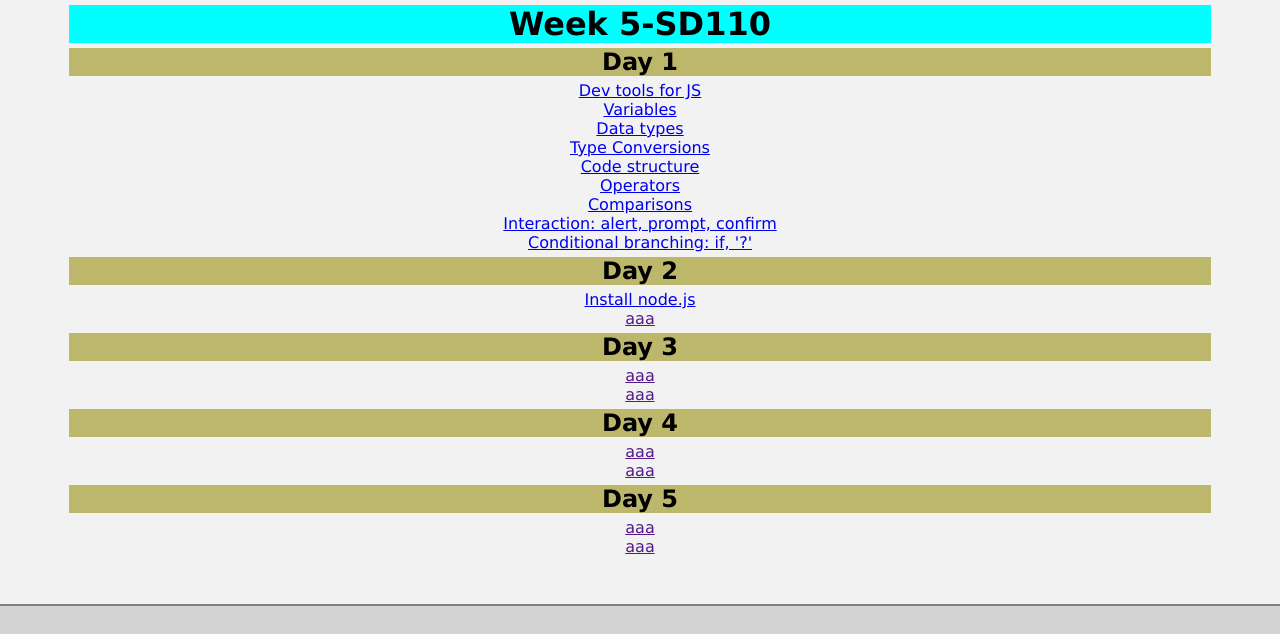
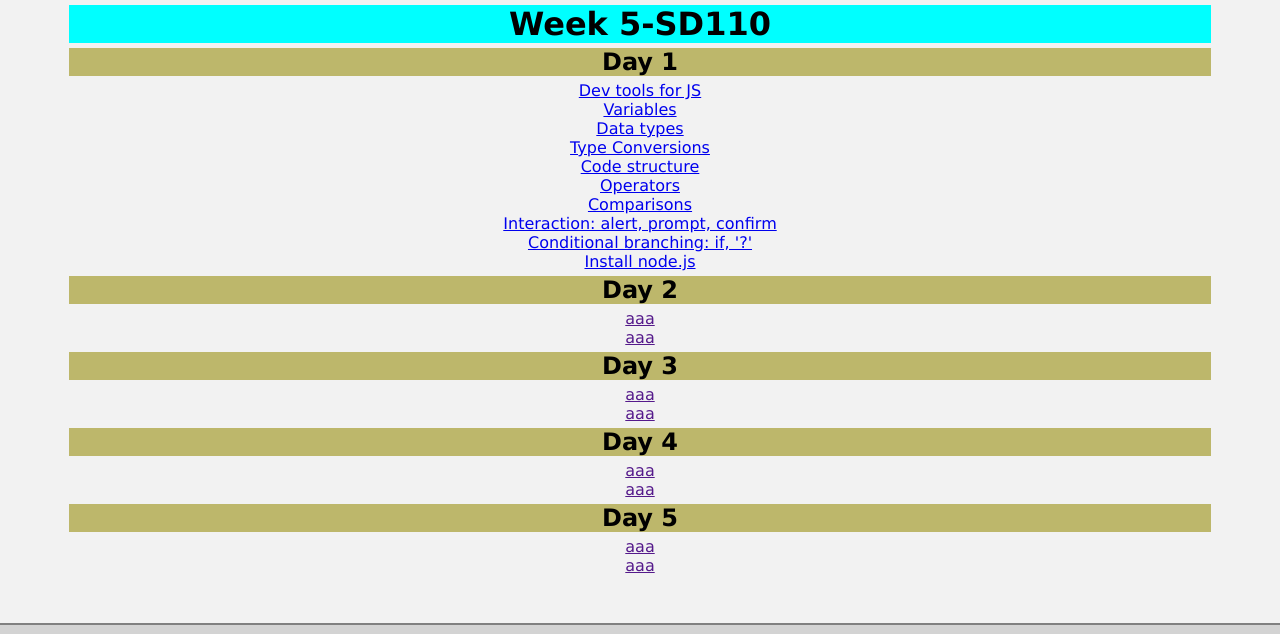
Before and after one commit to HaoGong73/portfoilo-site, a plain HTML site: page research.html in a window 1280 px wide. Shown: the part 1950-2584 px from the top of the page. Drawn offline with Linux system fonts and the light colour scheme.

Commit message:
modify research.html

```diff
--- a/research.html
+++ b/research.html
@@ -124,8 +124,9 @@
       <a href="https://javascript.info/comparison" target="_blank">Comparisons</a><br>
       <a href="https://javascript.info/alert-prompt-confirm" target="_blank">Interaction: alert, prompt, confirm</a><br>
       <a href="https://javascript.info/ifelse" target="_blank">Conditional branching: if, '?'</a><br>
+      <a href="https://docs.microsoft.com/en-us/windows/nodejs/setup-on-wsl2" target="_blank">Install node.js</a><br>
       <h2>Day 2</h2>
-      <a href="https://docs.microsoft.com/en-us/windows/nodejs/setup-on-wsl2" target="_blank">Install node.js</a><br>
+      <a href="" target="_blank">aaa</a><br>
       <a href="" target="_blank">aaa</a><br>
       <h2>Day 3</h2>
       <a href="" target="_blank">aaa</a><br>
```
